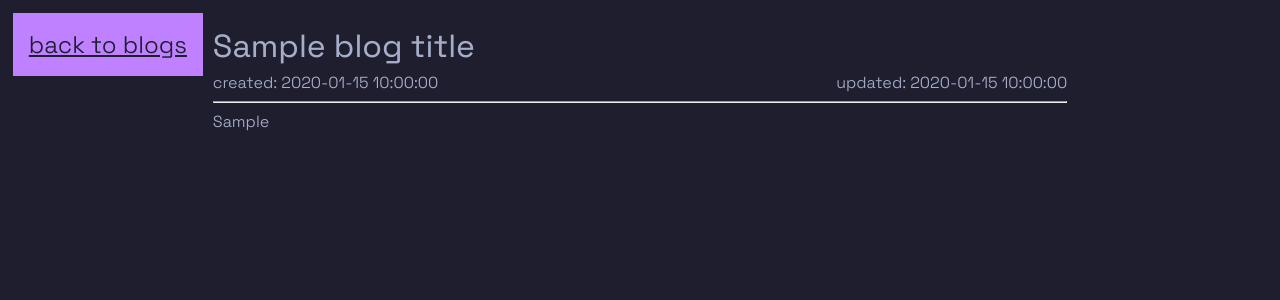
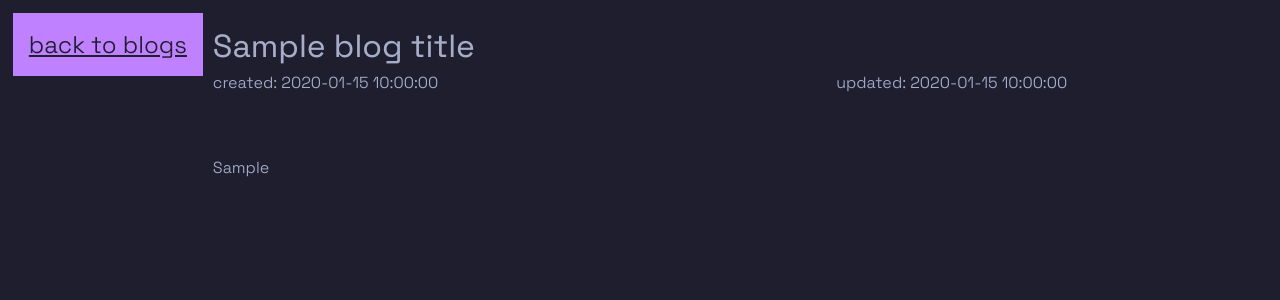
Before and after one commit to MrSeven3/personal-website, a Flask app: template templates/blog/blog_template.html in a window 1280 px wide. Shown: the top 300 px of the page. Run offline with Flask 3, Linux system fonts and the light colour scheme; the template is opened without the code that fills it: most values are stand-ins (such as "Sample title", 1, 10 or a date in 2020).

Commit message:
slight change to blog post styling

```diff
--- a/static/blog_styles.css
+++ b/static/blog_styles.css
@@ -19,5 +19,5 @@
 }
 
 .blog-main {
-    margin: auto 16vw;
+    margin: 4em 16vw auto;
 }
--- a/templates/blog/blog_template.html
+++ b/templates/blog/blog_template.html
@@ -22,7 +22,6 @@
                 <p>created: {{ created_time }}</p>
                 <p id="updated-time">updated: {{ updated_time }}</p>
             </div>
-            <hr>
         </div>
 
         <div class="top-left-button space-grotesk-normal">
```
Also changed, not shown: 1 other file.
